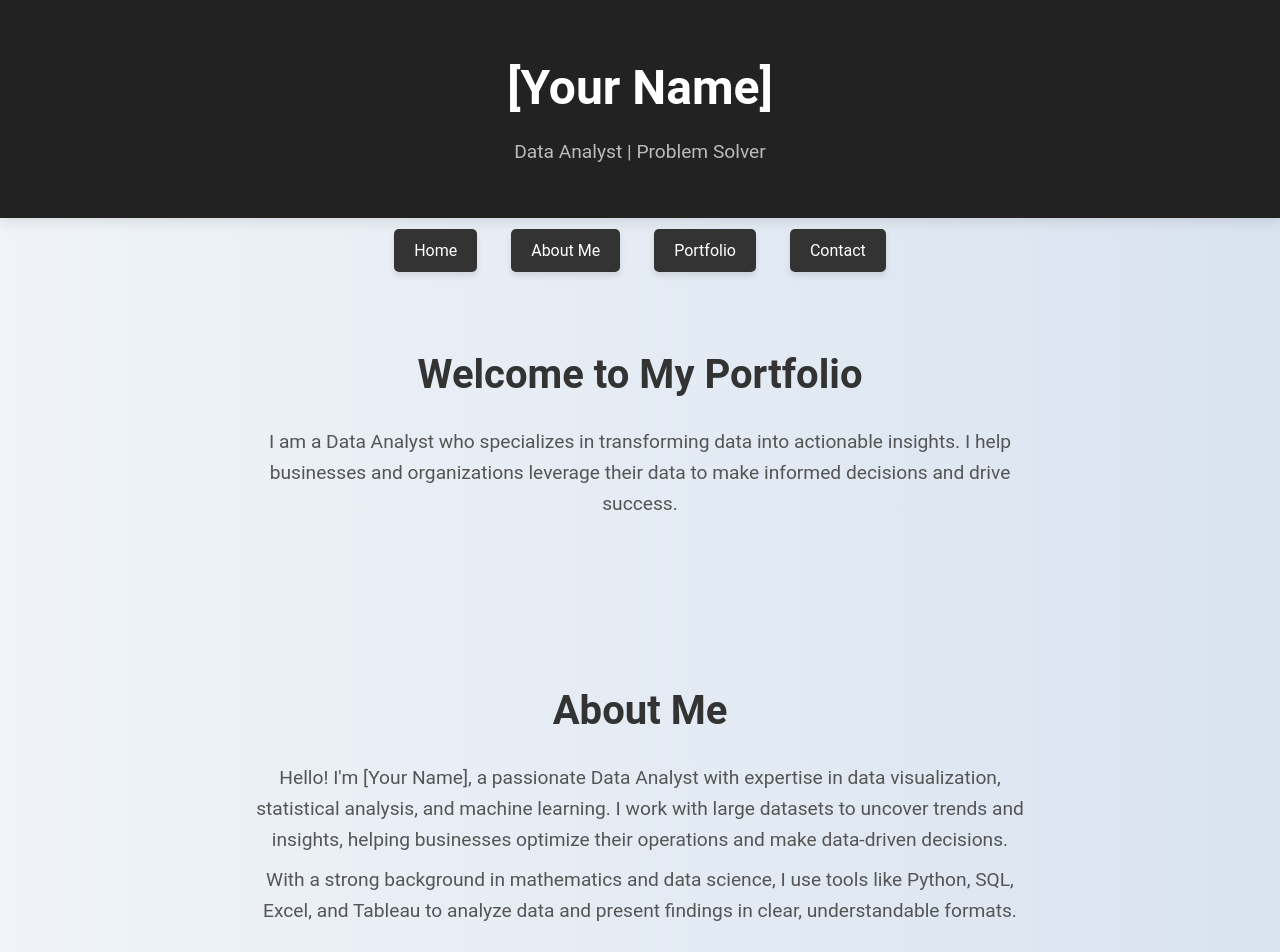
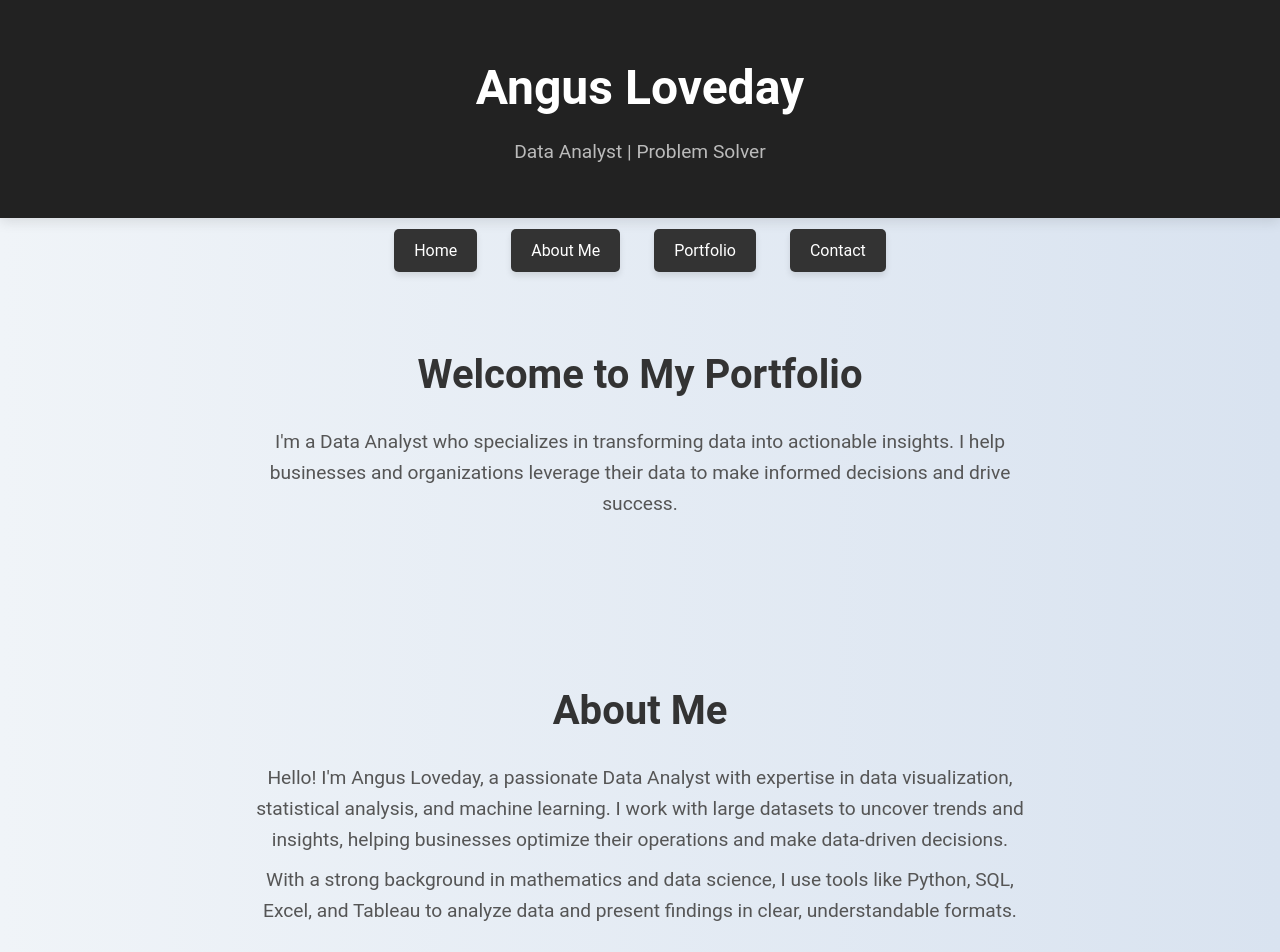
Before and after one commit to angusloveday/Portfolio-website, a plain HTML site: page index.html in a window 1280 px wide. Shown: the top 952 px of the page. Drawn offline with Linux system fonts and the light colour scheme.

Commit message:
Update index.html

```diff
--- a/index.html
+++ b/index.html
@@ -3,7 +3,7 @@
 <head>
   <meta charset="UTF-8">
   <meta name="viewport" content="width=device-width, initial-scale=1.0">
-  <meta name="description" content="Portfolio of [Your Name] - Data Analyst">
+  <meta name="description" content="Portfolio of Angus Loveday - Data Analyst">
   <title>[Your Name]'s Portfolio</title>
   <link rel="stylesheet" href="styles.css">
   <style>
@@ -254,7 +254,7 @@
 
   <!-- Header Section -->
   <header>
-    <h1>[Your Name]</h1>
+    <h1>Angus Loveday</h1>
     <p>Data Analyst | Problem Solver</p>
   </header>
 
@@ -269,13 +269,13 @@
   <!-- Home Section -->
   <section id="home">
     <h2>Welcome to My Portfolio</h2>
-    <p>I am a Data Analyst who specializes in transforming data into actionable insights. I help businesses and organizations leverage their data to make informed decisions and drive success.</p>
+    <p>I'm a Data Analyst who specializes in transforming data into actionable insights. I help businesses and organizations leverage their data to make informed decisions and drive success.</p>
   </section>
 
   <!-- About Me Section -->
   <section id="about">
     <h2>About Me</h2>
-    <p>Hello! I'm [Your Name], a passionate Data Analyst with expertise in data visualization, statistical analysis, and machine learning. I work with large datasets to uncover trends and insights, helping businesses optimize their operations and make data-driven decisions.</p>
+    <p>Hello! I'm Angus Loveday, a passionate Data Analyst with expertise in data visualization, statistical analysis, and machine learning. I work with large datasets to uncover trends and insights, helping businesses optimize their operations and make data-driven decisions.</p>
     <p>With a strong background in mathematics and data science, I use tools like Python, SQL, Excel, and Tableau to analyze data and present findings in clear, understandable formats.</p>
   </section>
 
@@ -314,7 +314,7 @@
   <section id="contact">
     <h2>Contact Me</h2>
     <p>If you would like to discuss any project or opportunity, feel free to reach out!</p>
-    <p>Email: <a href="mailto:your.email@example.com">your.email@example.com</a></p>
+    <p>Email: <a href="mailto:angusloveday@gmail.com">angusloveday@gmail.com</a></p>
   </section>
 
   <!-- Footer Section -->
```
